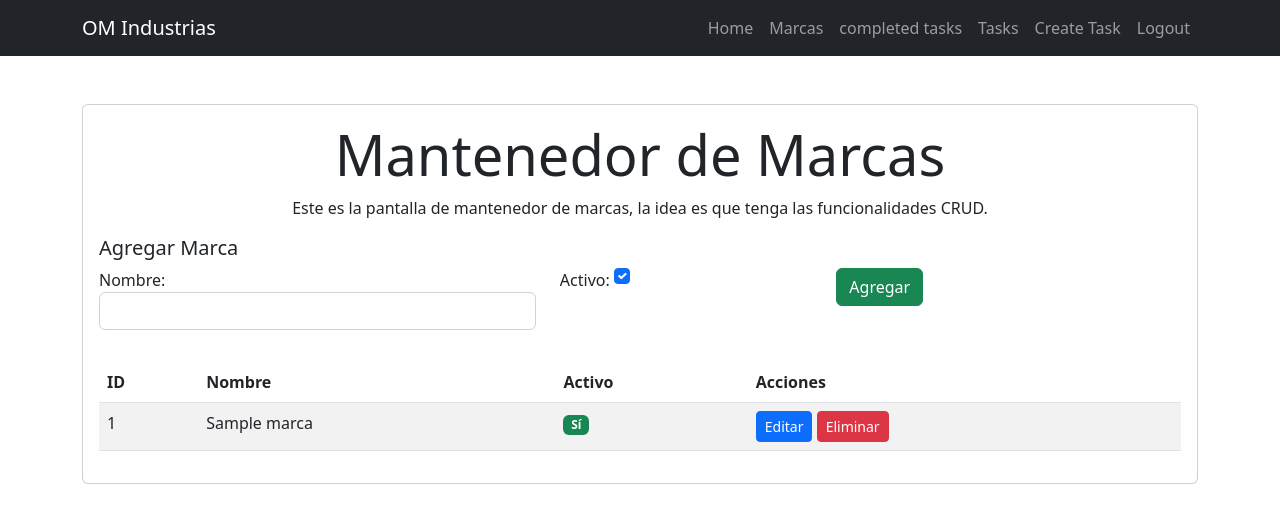
After one commit to pcornejo-git/djangocrud-ok, a Django app: page /marcas/ in a window 1280 px wide. The commit adds this page. Shown: the top 531 px of the page. Run offline with Django 4.2, Linux system fonts and the light colour scheme; a user stored in the database is signed in; tables that the repository leaves empty hold one stand-in row (values such as "Sample post").

Commit message:
se agrego mantenedor marcas y funcionagit add .git add .

```diff
--- a/djangocrud/settings.py
+++ b/djangocrud/settings.py
@@ -108,7 +108,7 @@ AUTH_PASSWORD_VALIDATORS = [
 # Internationalization
 # https://docs.djangoproject.com/en/4.1/topics/i18n/
 
-LANGUAGE_CODE = 'en-us'
+LANGUAGE_CODE = 'es-cl'
 
 TIME_ZONE = 'UTC'
 
--- a/djangocrud/urls.py
+++ b/djangocrud/urls.py
@@ -29,4 +29,9 @@ urlpatterns = [
     path('tasks/<int:task_id>', views.task_detail, name='task_detail'),
     path('taks/<int:task_id>/complete', views.complete_task, name='complete_task'),
     path('tasks/<int:task_id>/delete', views.delete_task, name='delete_task'),
+    path('marcas/', views.marcas, name='marcas'),
+    path('marcas/editar/<int:id_marcas>/', views.editar_marca, name='editar_marca'),
+    path('marcas/eliminar/<int:id_marcas>/', views.eliminar_marca, name='eliminar_marca'),
+
+
 ]
--- a/tasks/forms.py
+++ b/tasks/forms.py
@@ -1,5 +1,6 @@
 from django import forms
-from .models import Task
+from .models import Task, iom_marcas
+
 
 class TaskForm(forms.ModelForm):
     class Meta:
@@ -10,3 +11,12 @@ class TaskForm(forms.ModelForm):
             'description': forms.Textarea(attrs={'class':'form-control','placeholder':'Escriba la descripcion'}),
             'important': forms.CheckboxInput(attrs={'class':'form-check-input m-auto'}),
         }
+
+class MarcaForm(forms.ModelForm):
+    class Meta:
+        model = iom_marcas
+        fields = ['nombre', 'activo']
+        widgets = {
+            'nombre': forms.TextInput(attrs={'class': 'form-control'}),
+            'activo': forms.CheckboxInput(attrs={'class': 'form-check-input m-auto'}),
+        }
--- a/tasks/models.py
+++ b/tasks/models.py
@@ -13,3 +13,14 @@ class Task(models.Model):
 
   def __str__(self):
     return self.title + ' - ' + self.user.username
+
+class iom_marcas(models.Model):
+    id_marcas = models.AutoField(primary_key=True)
+    nombre = models.CharField(max_length=100)
+    activo = models.BooleanField(default=True)
+
+    class Meta:
+      db_table = 'iom_marcas'
+
+    def __str__(self):
+        return self.nombre
--- a/tasks/templates/_navbar.html
+++ b/tasks/templates/_navbar.html
@@ -18,6 +18,9 @@
           <a href="/" class="nav-link">Home</a>
         </li>
         {% if user.is_authenticated %}
+        <li class="nav-item">
+          <a href="/marcas" class="nav-link">Marcas</a>
+        </li>
         <li class="nav-item">
           <a href="{% url 'tasks_completed' %}" class="nav-link"
             >completed tasks</a
--- a/tasks/templates/base.html
+++ b/tasks/templates/base.html
@@ -4,7 +4,7 @@
     <meta charset="UTF-8" />
     <meta http-equiv="X-UA-Compatible" content="IE=edge" />
     <meta name="viewport" content="width=device-width, initial-scale=1.0" />
-    <title>Django CRUD</title>
+    <title>SOMI</title>
     <link rel="stylesheet" href="https://cdn.jsdelivr.net/npm/bootstrap@5.2.0/dist/css/bootstrap.min.css">
     <script src="https://cdn.jsdelivr.net/npm/bootstrap@5.2.0/dist/js/bootstrap.bundle.min.js"></script>
 
--- /dev/null
+++ b/tasks/templates/marcas.html
@@ -0,0 +1,76 @@
+{% extends 'base.html' %}
+{% block content %}
+
+<main class="container py-5">
+  <section class="card card-body">
+    <h1 class="display-4 text-center">Mantenedor de Marcas</h1>
+    <p class="text-center">
+      Este es la pantalla de mantenedor de marcas, la idea es que tenga las funcionalidades CRUD.
+    </p>
+
+    <!-- Formulario para crear/editar marca -->
+    <div class="mb-4">
+      <h5>{% if form.instance.pk %}Editar Marca{% else %}Agregar Marca{% endif %}</h5>
+      <form method="post">
+        {% csrf_token %}
+        <div class="row">
+          <div class="col-md-5 mb-2">
+            {{ form.nombre.label_tag }} {{ form.nombre }}
+          </div>
+          <div class="col-md-3 mb-2">
+            {{ form.activo.label_tag }} {{ form.activo }}
+          </div>
+          <div class="col-md-4 mb-2">
+            <button type="submit" class="btn btn-success">
+              {% if form.instance.pk %}Actualizar{% else %}Agregar{% endif %}
+            </button>
+            {% if form.instance.pk %}
+              <a href="{% url 'marcas' %}" class="btn btn-secondary">Cancelar</a>
+            {% endif %}
+          </div>
+        </div>
+      </form>
+    </div>
+
+    <!-- Tabla de marcas -->
+    <div class="table-responsive">
+      <table class="table table-striped">
+        <thead>
+          <tr>
+            <th>ID</th>
+            <th>Nombre</th>
+            <th>Activo</th>
+            <th>Acciones</th>
+          </tr>
+        </thead>
+        <tbody>
+          {% for marca in marcas %}
+          <tr>
+            <td>{{ marca.id_marcas }}</td>
+            <td>{{ marca.nombre }}</td>
+            <td>
+              {% if marca.activo %}
+                <span class="badge bg-success">Sí</span>
+              {% else %}
+                <span class="badge bg-danger">No</span>
+              {% endif %}
+            </td>
+            <td>
+              <a href="{% url 'editar_marca' marca.id_marcas %}" class="btn btn-sm btn-primary">Editar</a>
+              <form action="{% url 'eliminar_marca' marca.id_marcas %}" method="post" style="display:inline;">
+                {% csrf_token %}
+                <button type="submit" class="btn btn-sm btn-danger" onclick="return confirm('¿Eliminar esta marca?');">Eliminar</button>
+              </form>
+            </td>
+          </tr>
+          {% empty %}
+          <tr>
+            <td colspan="4" class="text-center">No hay marcas registradas.</td>
+          </tr>
+          {% endfor %}
+        </tbody>
+      </table>
+    </div>
+  </section>
+</main>
+{% endblock %}
--- a/tasks/views.py
+++ b/tasks/views.py
@@ -5,9 +5,9 @@ from django.contrib.auth.models import User
 from django.db import IntegrityError
 from django.utils import timezone
 from django.contrib.auth.decorators import login_required
-from .models import Task
+from .models import Task, iom_marcas
 
-from .forms import TaskForm
+from .forms import TaskForm, MarcaForm
 
 # Create your views here.
 
@@ -107,3 +107,40 @@ def delete_task(request, task_id):
     if request.method == 'POST':
         task.delete()
         return redirect('tasks')
+
+@login_required
+def marcas(request):
+    marcas = iom_marcas.objects.all().order_by('id_marcas')
+    if request.method == 'POST':
+        if 'id' in request.POST:
+            marca = get_object_or_404(iom_marcas, pk=request.POST['id'])
+            form = MarcaForm(request.POST, instance=marca)
+        else:
+            form = MarcaForm(request.POST)
+        if form.is_valid():
+            form.save()
+            return redirect('marcas')
+    else:
+        form = MarcaForm()
+    return render(request, 'marcas.html', {'marcas': marcas, 'form': form})
+
+@login_required
+def editar_marca(request, id_marcas):
+    marca = get_object_or_404(iom_marcas, pk=id_marcas)
+    if request.method == 'POST':
+        form = MarcaForm(request.POST, instance=marca)
+        if form.is_valid():
+            form.save()
+            return redirect('marcas')
+    else:
+        form = MarcaForm(instance=marca)
+    marcas = iom_marcas.objects.all().order_by('id_marcas')
+    return render(request, 'marcas.html', {'marcas': marcas, 'form': form})
+
+@login_required
+def eliminar_marca(request, id_marcas):
+    marca = get_object_or_404(iom_marcas, pk=id_marcas)
+    if request.method == 'POST':
+        marca.delete()
+        return redirect('marcas')
+    return render(request, 'confirmar_eliminar.html', {'marca': marca})
```
Also changed, not shown: tasks/templates/confirmar_eliminar.html (added, +13 -0 lines), tasks/migrations/0003_iom_marcas.py (added), tasks/migrations/0004_alter_iom_marcas_table.py (added).
